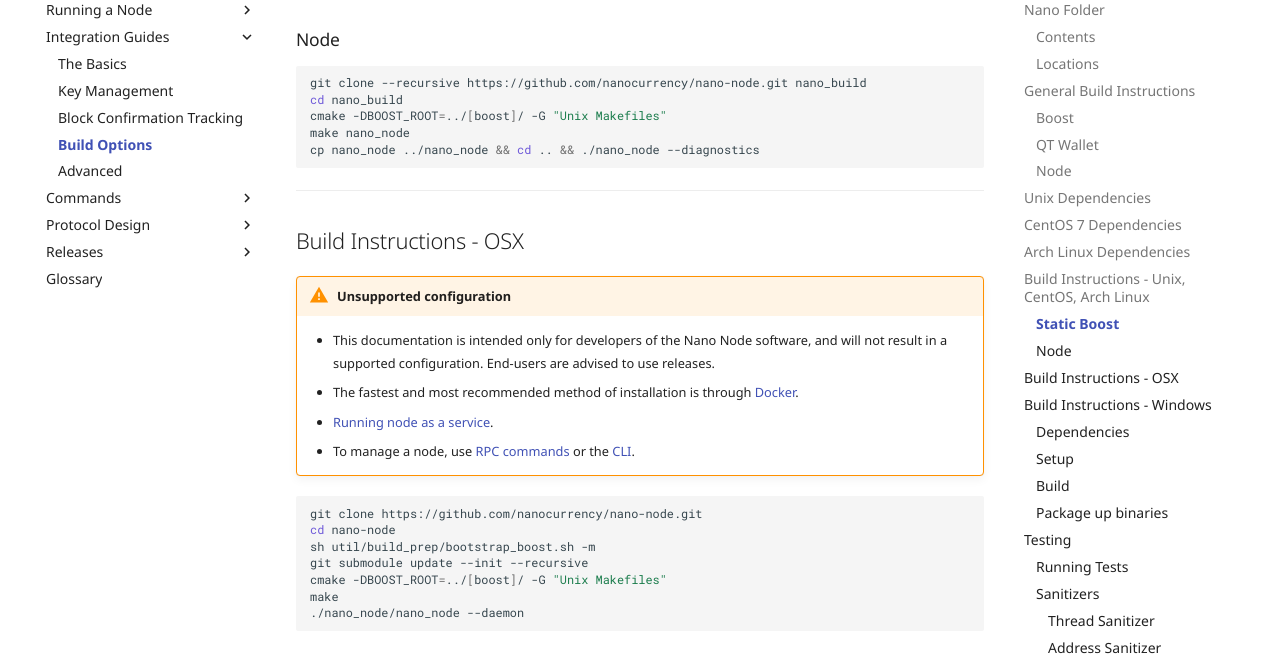
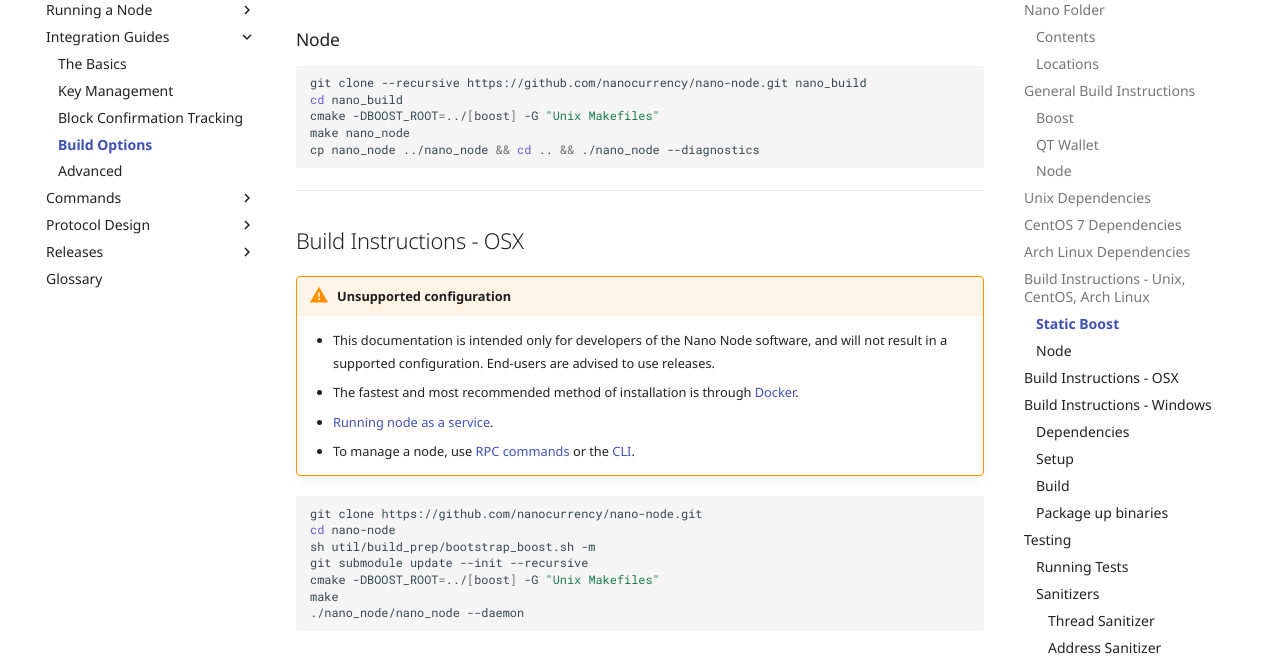
Before and after one commit to nanocurrency/nano-docs, an MkDocs documentation site: the page built from docs/integration-guides/build-options.md, in a window 1280 px wide and 900 px high, scrolled down 5934 px. Shown: the part 152-819 px from the top of the window. Built offline with MkDocs 1.6.1 and Material for MkDocs 9.7.7, drawn with Linux system fonts in a browser that asks for light colours; comment, search, counter and statistics services are not loaded.

Commit message:
Fix paths

````diff
--- a/docs/integration-guides/build-options.md
+++ b/docs/integration-guides/build-options.md
@@ -228,7 +228,7 @@
 ```bash
 git clone --recursive https://github.com/nanocurrency/nano-node.git nano_build
 cd nano_build
-cmake -DBOOST_ROOT=../[boost]/ -G "Unix Makefiles"
+cmake -DBOOST_ROOT=../[boost] -G "Unix Makefiles"
 make nano_node
 cp nano_node ../nano_node && cd .. && ./nano_node --diagnostics
 ```
@@ -244,7 +244,7 @@
 cd nano-node
 sh util/build_prep/bootstrap_boost.sh -m
 git submodule update --init --recursive
-cmake -DBOOST_ROOT=../[boost]/ -G "Unix Makefiles"
+cmake -DBOOST_ROOT=../[boost] -G "Unix Makefiles"
 make
 ./nano_node/nano_node --daemon
 ```
````
